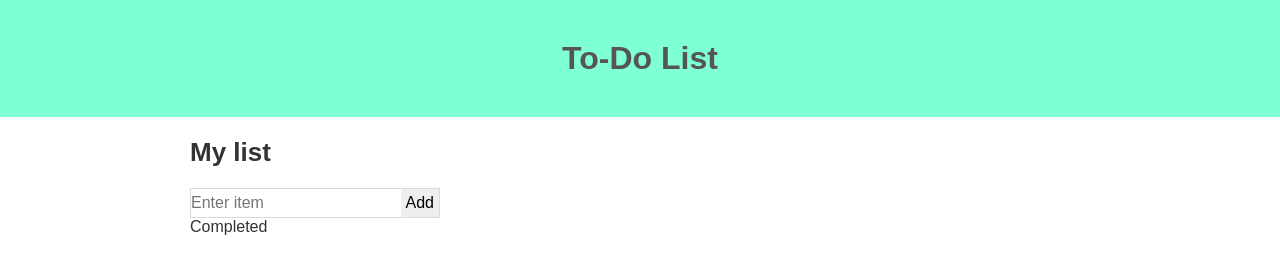
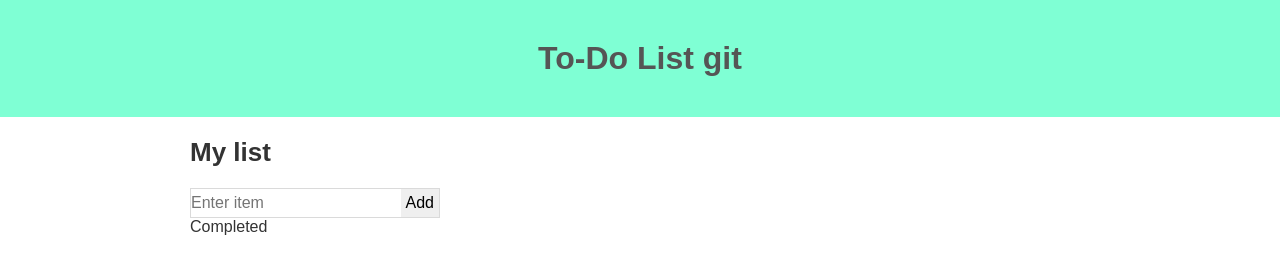
Before and after one commit to tjsxs/todo, a plain HTML site: page index.html in a window 1280 px wide. Drawn offline with Linux system fonts and the light colour scheme.

Commit message:
Test Git on multi pc

```diff
--- a/index.html
+++ b/index.html
@@ -10,7 +10,7 @@
 
 <body>
     <div id="header">
-        <h2 class="text-center">To-Do List</h2>
+        <h2 class="text-center">To-Do List git</h2>
     </div>
     <div id="container">
         <div class="list-wrap">
```
